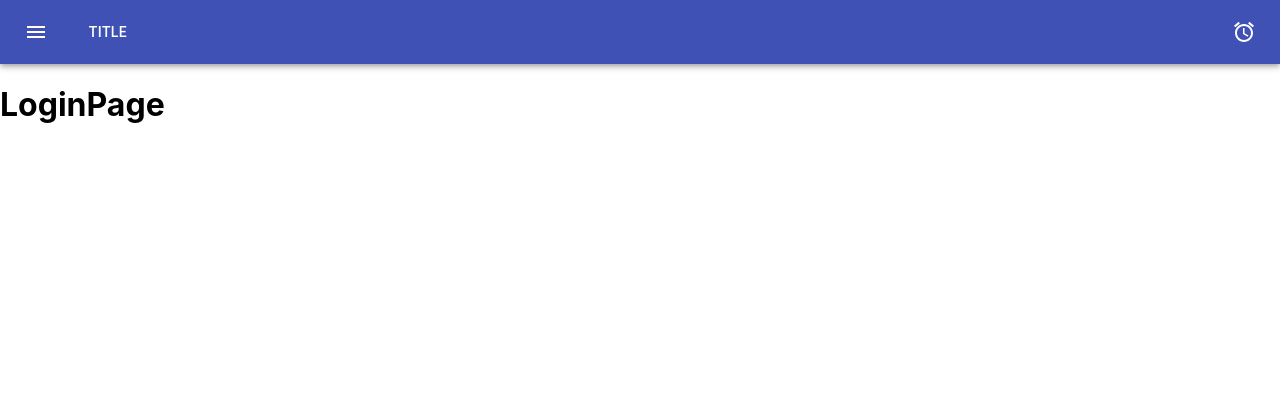
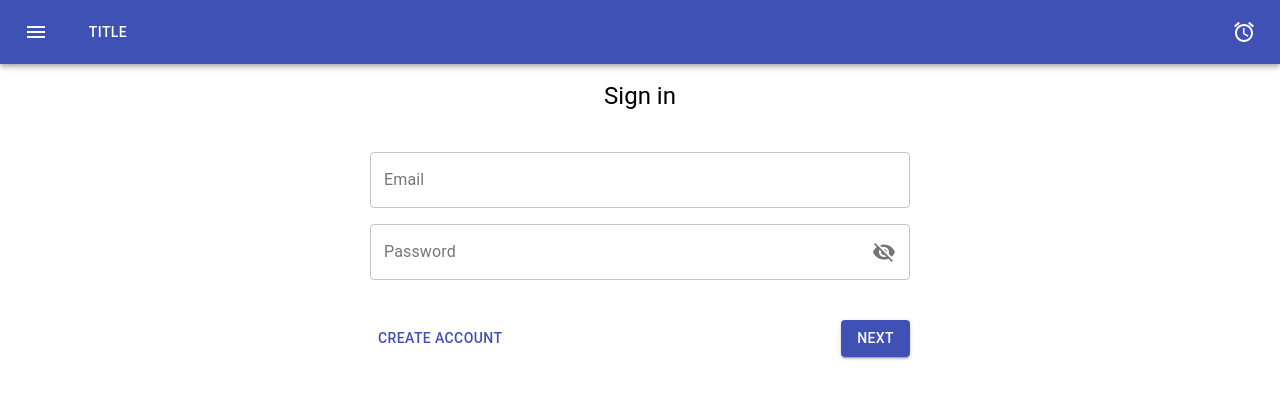
Before and after one commit to hozongsien/Imposter, a React (Create React App) app: page /login in a window 1280 px wide. Shown: the top 398 px of the page. Built offline with nearby package versions, Linux system fonts and the light colour scheme.

Commit message:
Added frontend for sign in

```diff
--- a/src/pages/LoginPage.js
+++ b/src/pages/LoginPage.js
@@ -1,10 +1,119 @@
+/* eslint-disable react/jsx-wrap-multilines */
 import React from 'react';
+import { makeStyles } from '@material-ui/core/styles';
+import {
+  Container,
+  Box,
+  InputLabel,
+  OutlinedInput,
+  InputAdornment,
+  Button,
+  Typography,
+} from '@material-ui/core';
+import clsx from 'clsx';
+import IconButton from '@material-ui/core/IconButton';
+import FormControl from '@material-ui/core/FormControl';
+import Visibility from '@material-ui/icons/Visibility';
+import VisibilityOff from '@material-ui/icons/VisibilityOff';
+
+const useStyles = makeStyles((theme) => ({
+  root: {
+    display: 'flex',
+    flexDirection: 'column',
+    alignItems: 'center',
+    padding: '0',
+  },
+  title: {
+    margin: '1rem 0',
+  },
+  formBox: {},
+  inputBox: {},
+  input: {
+    margin: '0.5rem 0',
+  },
+  buttonBox: {
+    display: 'flex',
+    justifyContent: 'space-between',
+    marginTop: '2rem',
+  },
+  button: {},
+  margin: {
+    margin: '1rem',
+  },
+  textField: {
+    width: '25ch',
+  },
+}));
 
 const LoginPage = () => {
+  const classes = useStyles();
+  const [values, setValues] = React.useState({
+    email: '',
+    password: '',
+    showPassword: false,
+  });
+
+  const handleChange = (prop) => (event) => {
+    setValues({ ...values, [prop]: event.target.value });
+  };
+
+  const handleClickShowPassword = () => {
+    setValues({ ...values, showPassword: !values.showPassword });
+  };
+
+  const handleMouseDownPassword = (event) => {
+    event.preventDefault();
+  };
+
   return (
-    <div className="LoginPage">
-      <h1>LoginPage</h1>
-    </div>
+    <Container className={classes.root}>
+      <Typography variant="h5" component="h2">
+        <Box className={classes.title}>Sign in</Box>
+      </Typography>
+      <Box className={clsx(classes.formBox, classes.margin)}>
+        <Box className={classes.inputBox}>
+          <FormControl className={classes.input} fullWidth variant="outlined">
+            <InputLabel htmlFor="outlined-adornment-email">Email</InputLabel>
+            <OutlinedInput
+              id="outlined-adornment-email"
+              type="text"
+              onChange={handleChange('email')}
+              labelWidth={70}
+            />
+          </FormControl>
+          <FormControl className={classes.input} fullWidth variant="outlined">
+            <InputLabel htmlFor="outlined-adornment-password">Password</InputLabel>
+            <OutlinedInput
+              id="outlined-adornment-password"
+              type={values.showPassword ? 'text' : 'password'}
+              value={values.password}
+              onChange={handleChange('password')}
+              endAdornment={
+                <InputAdornment position="end">
+                  <IconButton
+                    aria-label="toggle password visibility"
+                    onClick={handleClickShowPassword}
+                    onMouseDown={handleMouseDownPassword}
+                    edge="end"
+                  >
+                    {values.showPassword ? <Visibility /> : <VisibilityOff />}
+                  </IconButton>
+                </InputAdornment>
+              }
+              labelWidth={70}
+            />
+          </FormControl>
+        </Box>
+        <Box className={classes.buttonBox}>
+          <Button variant="text" color="primary" className={classes.button}>
+            Create account
+          </Button>
+          <Button type="submit" variant="contained" color="primary" className={classes.button}>
+            Next
+          </Button>
+        </Box>
+      </Box>
+    </Container>
   );
 };
 
```
